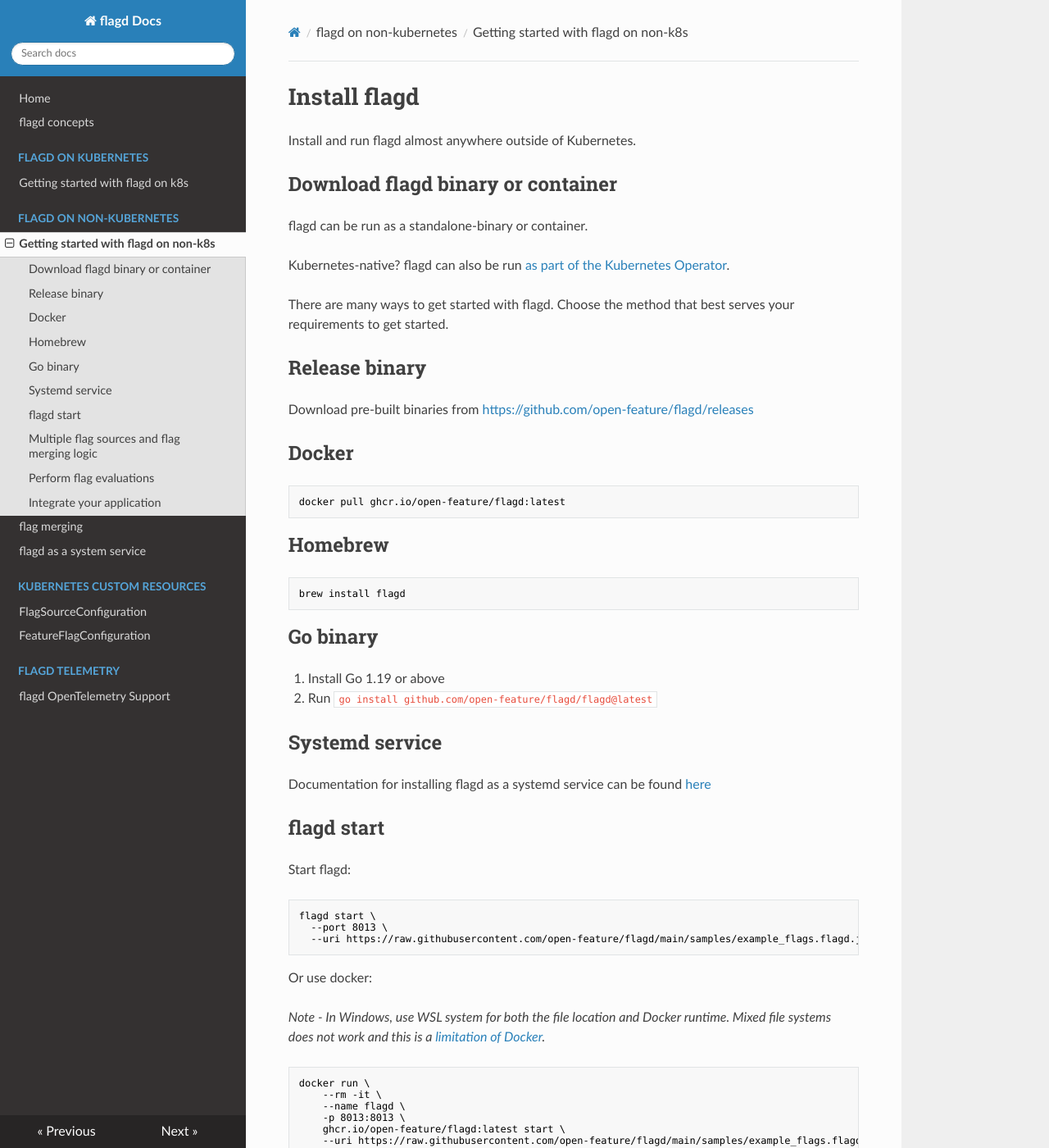
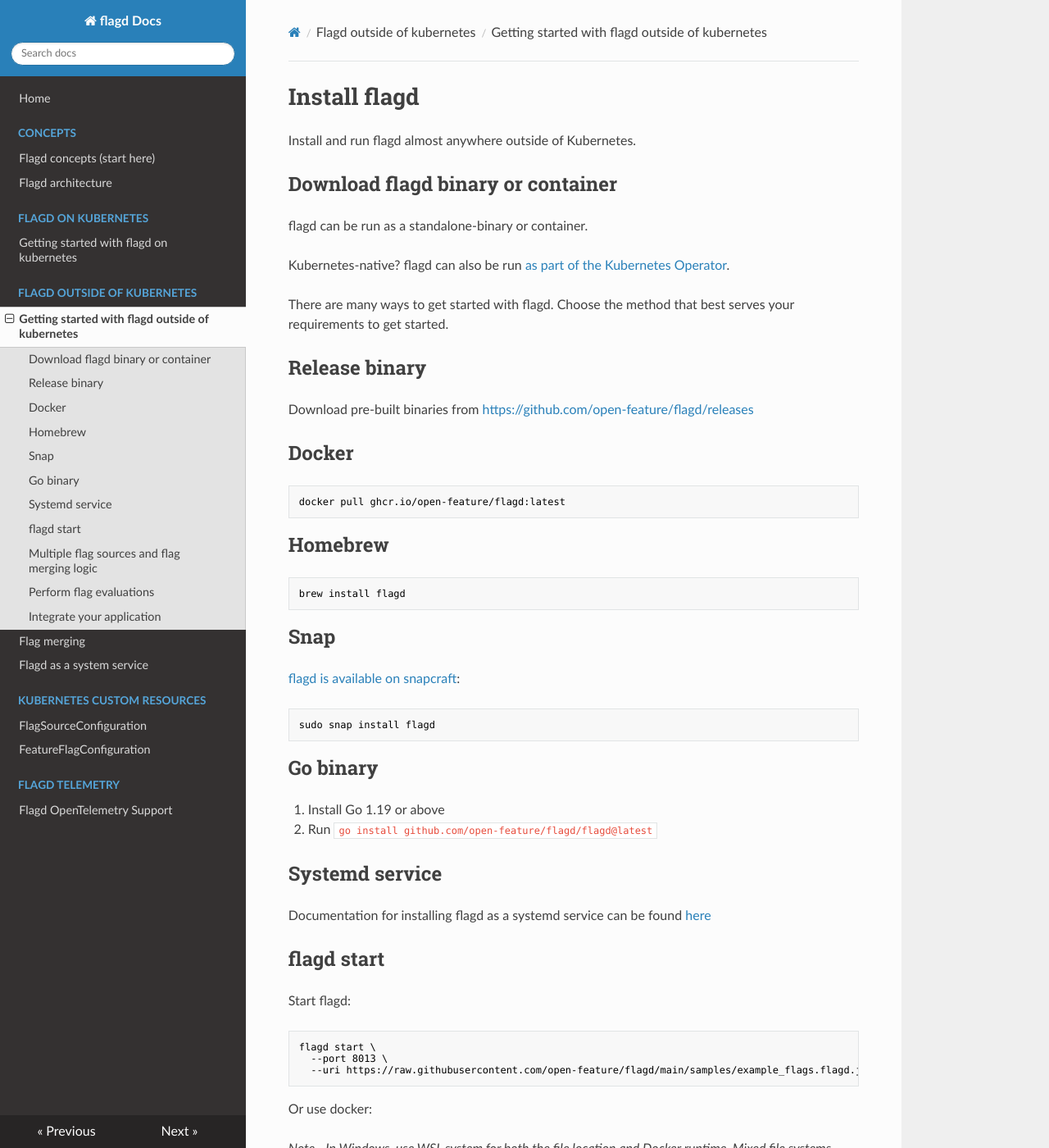
Before and after one commit to open-feature/flagd, an MkDocs documentation site: the page built from web-docs/nonk8s/index.md, in a window 1280 px wide and 1400 px high. Shown: the whole window at 82% size. Built offline with MkDocs 1.6.1, drawn with Linux system fonts in a browser that asks for light colours; nearby versions of some CDN libraries.

Commit message:
update
Signed-off-by: Adam Gardner <26523841+agardnerIT@users.noreply.github.com>

````diff
--- a/mkdocs.yml
+++ b/mkdocs.yml
@@ -6,15 +6,17 @@
       permalink: '#'
 nav:
     - 'Home': 'index.md'
-    - 'flagd concepts': 'concepts/index.md'
-    - 'flagd on Kubernetes':
-        - 'Getting started with flagd on k8s': 'k8s/index.md'
-    - 'flagd on non-kubernetes':
-        - 'Getting started with flagd on non-k8s': 'nonk8s/index.md'
-        - 'flag merging': 'nonk8s/flagmerging.md'
-        - 'flagd as a system service': 'nonk8s/systemservice.md'
+    - 'Concepts':
+        - 'Flagd concepts (start here)': 'concepts/index.md'
+        - 'Flagd architecture': 'concepts/architecture.md'
+    - 'Flagd on Kubernetes':
+        - 'Getting started with flagd on kubernetes': 'k8s/index.md'
+    - 'Flagd outside of kubernetes':
+        - 'Getting started with flagd outside of kubernetes': 'nonk8s/index.md'
+        - 'Flag merging': 'nonk8s/flagmerging.md'
+        - 'Flagd as a system service': 'nonk8s/systemservice.md'
     - 'Kubernetes Custom Resources':
         - 'FlagSourceConfiguration': 'k8s/crds/flagsourceconfiguration.md'
         - 'FeatureFlagConfiguration': 'k8s/crds/featureflagconfiguration.md'
-    - 'flagd Telemetry':
-        - 'flagd OpenTelemetry Support': 'concepts/opentelemetry.md'
+    - 'Flagd Telemetry':
+        - 'Flagd OpenTelemetry Support': 'concepts/opentelemetry.md'
--- a/web-docs/nonk8s/index.md
+++ b/web-docs/nonk8s/index.md
@@ -25,6 +25,14 @@
 
 ```shell
 brew install flagd
+```
+
+## Snap
+
+[flagd is available on snapcraft](https://snapcraft.io/flagd):
+
+```shell
+sudo snap install flagd
 ```
 
 ## Go binary
````
Also changed, not shown: web-docs/concepts/architecture.md (added, +63 -0 lines), web-docs/k8s/index.md (+1 -1 lines), web-docs/images/of-flagd-0.png (added), web-docs/images/of-flagd-1.png (added).
